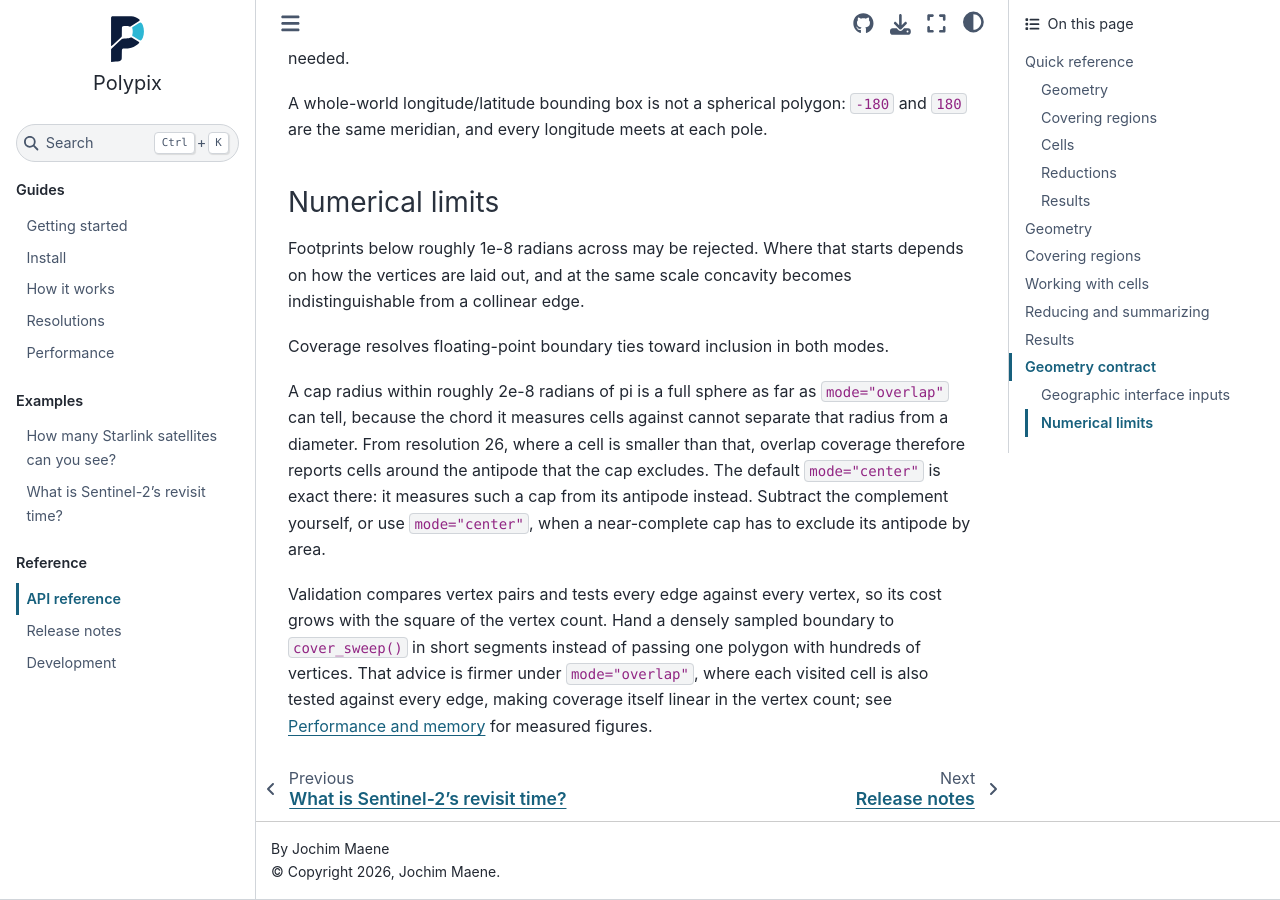
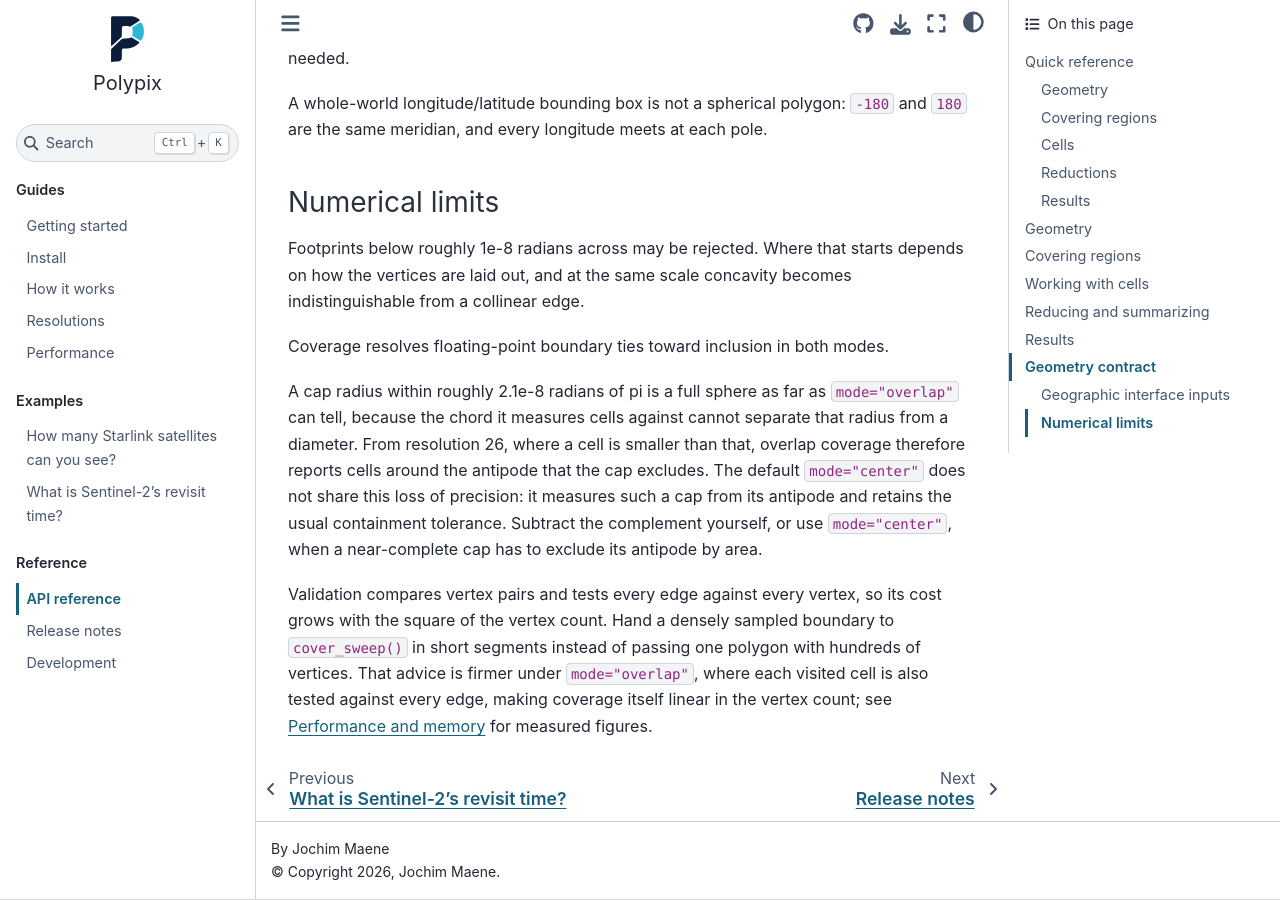
Before and after one commit to JochimMaene/polypix, a Sphinx documentation site: the page built from docs/api.md, in a window 1280 px wide and 900 px high, scrolled down 4381 px. Built offline with Sphinx 7.4.7 and the Sphinx Book theme 1.1.4, drawn with Linux system fonts in a browser that asks for light colours.

Commit message:
docs: qualify near-pi precision guarantees

```diff
--- a/docs/api.md
+++ b/docs/api.md
@@ -178,14 +178,14 @@ Footprints below roughly 1e-8 radians across may be rejected. Where that starts
 
 Coverage resolves floating-point boundary ties toward inclusion in both modes.
 
-A cap radius within roughly 2e-8 radians of pi is a full sphere as far as
+A cap radius within roughly 2.1e-8 radians of pi is a full sphere as far as
 `mode="overlap"` can tell, because the chord it measures cells against cannot
 separate that radius from a diameter. From resolution 26, where a cell is
 smaller than that, overlap coverage therefore reports cells around the
-antipode that the cap excludes. The default `mode="center"` is exact there:
-it measures such a cap from its antipode instead. Subtract the complement
-yourself, or use `mode="center"`, when a near-complete cap has to exclude its
-antipode by area.
+antipode that the cap excludes. The default `mode="center"` does not share
+this loss of precision: it measures such a cap from its antipode and retains
+the usual containment tolerance. Subtract the complement yourself, or use
+`mode="center"`, when a near-complete cap has to exclude its antipode by area.
 
 Validation compares vertex pairs and tests every edge against every vertex, so
 its cost grows with the square of the vertex count. Hand a densely sampled
```
Also changed, not shown: CHANGELOG.md (+4 -3 lines), polypix/__init__.py (+4 -3 lines), 3 other files.
